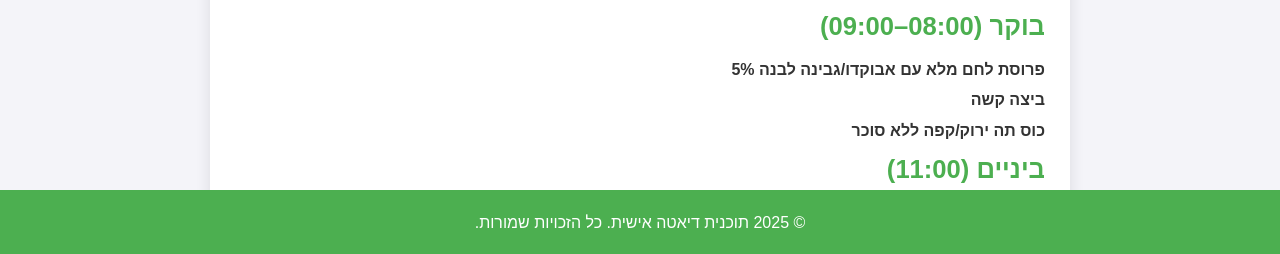
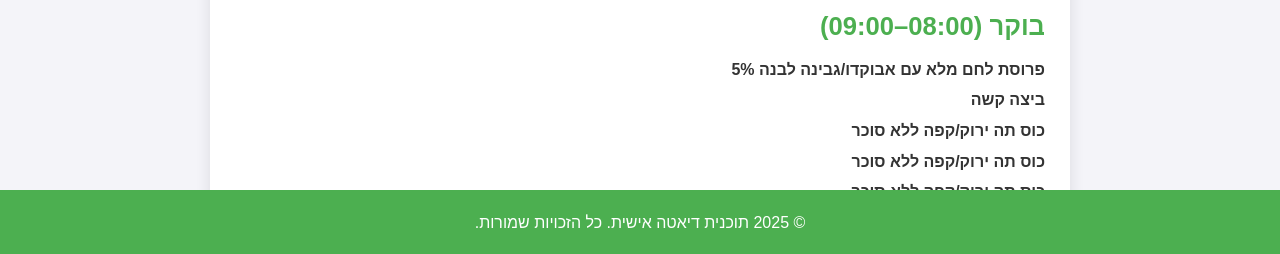
Before and after one commit to NoaPop/DietProject, a plain HTML site: page index.html in a window 1280 px wide. Shown: the part 544-798 px from the top of the page. Drawn offline with Linux system fonts and the light colour scheme.

Commit message:
new creative

```diff
--- a/index.html
+++ b/index.html
@@ -34,6 +34,9 @@
                 <ul>
                     <li class="meal-title">פרוסת לחם מלא עם אבוקדו/גבינה לבנה 5%</li>
                     <li class="meal-title">ביצה קשה</li>
+                    <li class="meal-title">כוס תה ירוק/קפה ללא סוכר</li>
+                    <li class="meal-title">כוס תה ירוק/קפה ללא סוכר</li>
+                    <li class="meal-title">כוס תה ירוק/קפה ללא סוכר</li>
                     <li class="meal-title">כוס תה ירוק/קפה ללא סוכר</li>
                 </ul>
             </div>
```
